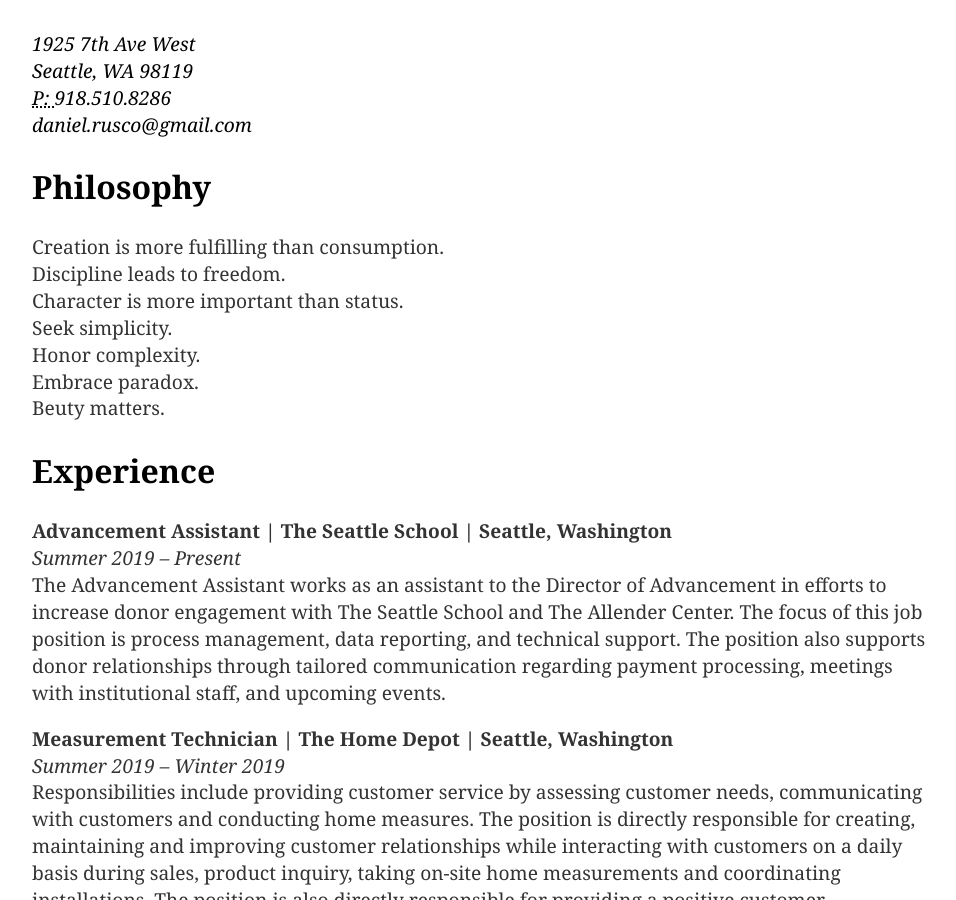
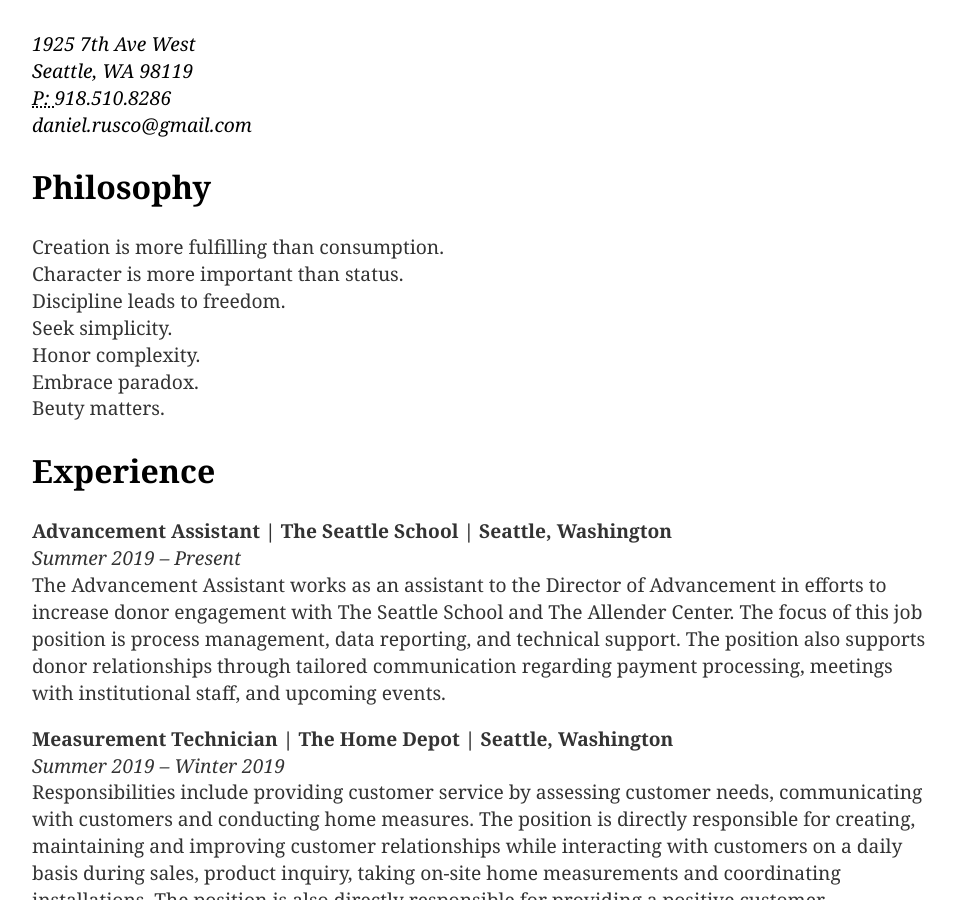
Before and after one commit to danielrusco/danielrusco.github.io, a Jekyll site: the page built from cv/index.html, in a window 1280 px wide and 900 px high, scrolled down 420 px. Shown: the whole window, without its empty margins (160-1116 px from the left). Built offline with Jekyll 4.4.1, drawn with Linux system fonts in a browser that asks for light colours.

Commit message:
Changes et al.

```diff
--- a/cv/index.html
+++ b/cv/index.html
@@ -17,7 +17,7 @@ title: CV of Daniel Rusco
 
 					<h2>Philosophy</h2>
 
-					<p>Creation is more fulfilling than consumption. <br>Discipline leads to freedom. <br>Character is more important than status. <br>Seek simplicity. <br>Honor complexity. <br>Embrace paradox. <br>Beuty matters.
+					<p>Creation is more fulfilling than consumption. <br>Character is more important than status. <br>Discipline leads to freedom. <br>Seek simplicity. <br>Honor complexity. <br>Embrace paradox. <br>Beuty matters.
 
 					<h2>Experience</h2>
 
```
